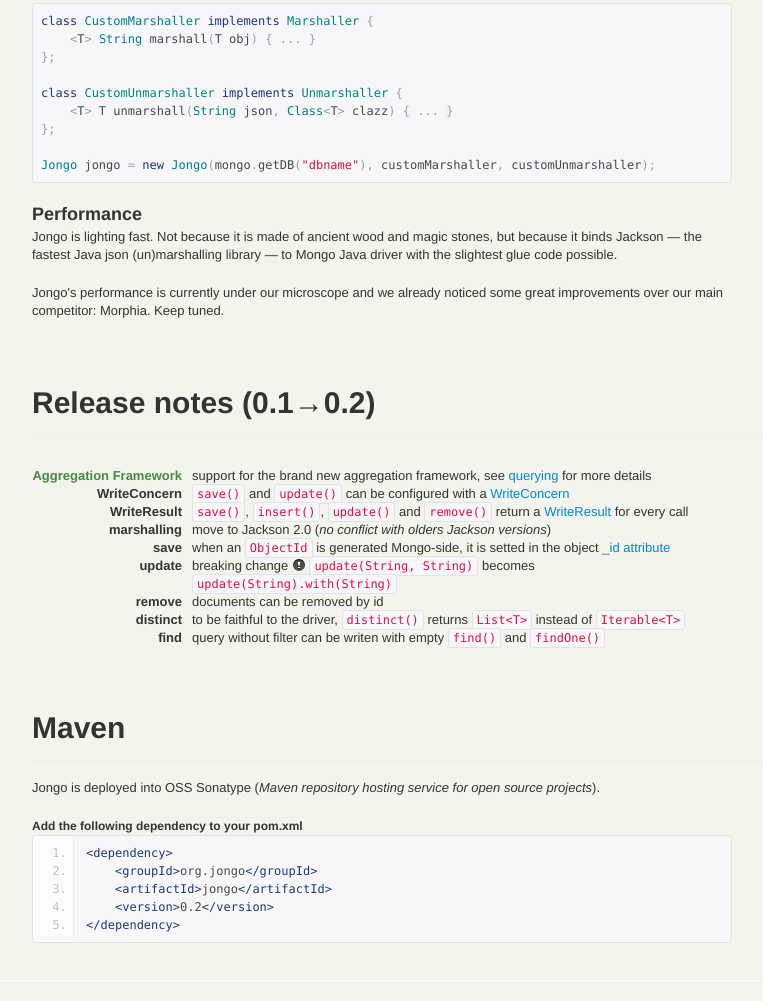
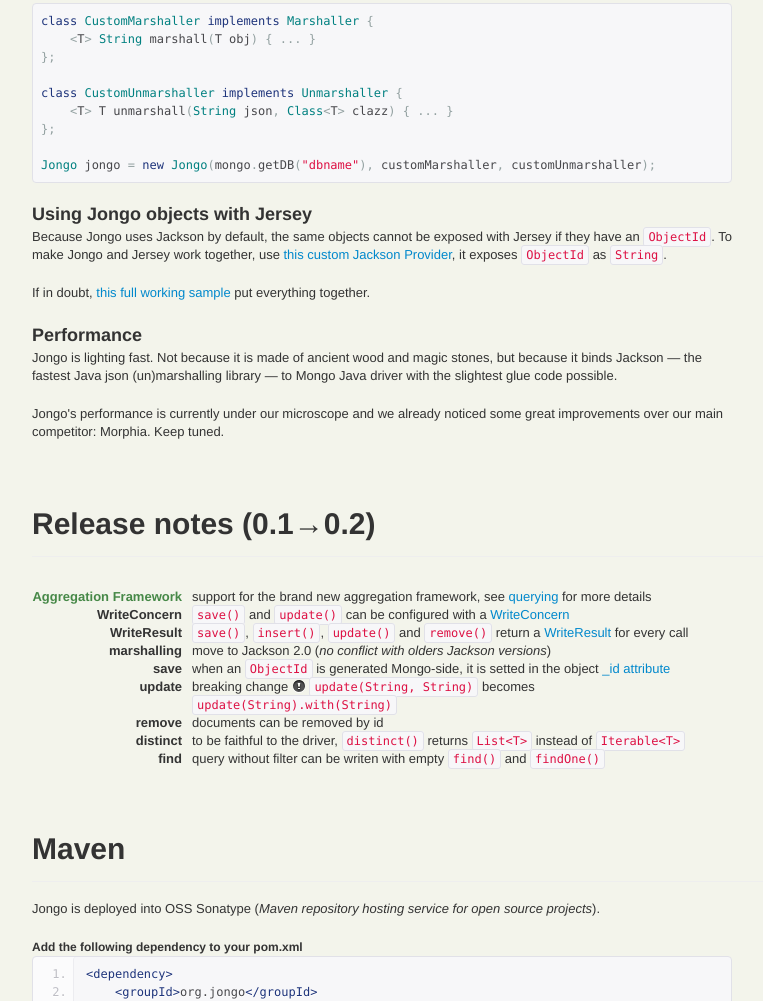
Before and after one commit to bguerout/jongo, a plain HTML site: page index.html in a window 1280 px wide. Shown: the part 4425-5426 px from the top of the page, without its empty margins (238-1001 px from the left). Drawn offline with nearby package versions, Linux system fonts and the light colour scheme.

Commit message:
Publish Site

```diff
--- a/index.html
+++ b/index.html
@@ -413,6 +413,12 @@
 
 Jongo jongo = new Jongo(mongo.getDB("dbname"), customMarshaller, customUnmarshaller);
 </pre>
+            <h2>Using Jongo objects with Jersey</h2>
+
+            <p>Because Jongo uses Jackson by default, the same objects cannot be exposed with Jersey if they have an <code>ObjectId</code>. To make Jongo and Jersey work together, use <a href="https://gist.github.com/3155831">this custom Jackson Provider</a>, it exposes <code>ObjectId</code> as <code>String</code>.</p>
+
+            <p>If in doubt, <a href="https://github.com/yamsellem/jongo-jersey">this full working sample</a> put everything together.</p>
+
             <h2>Performance</h2>
 
             <p>Jongo is lighting fast. Not because it is made of ancient wood and magic stones, but because it binds
```
